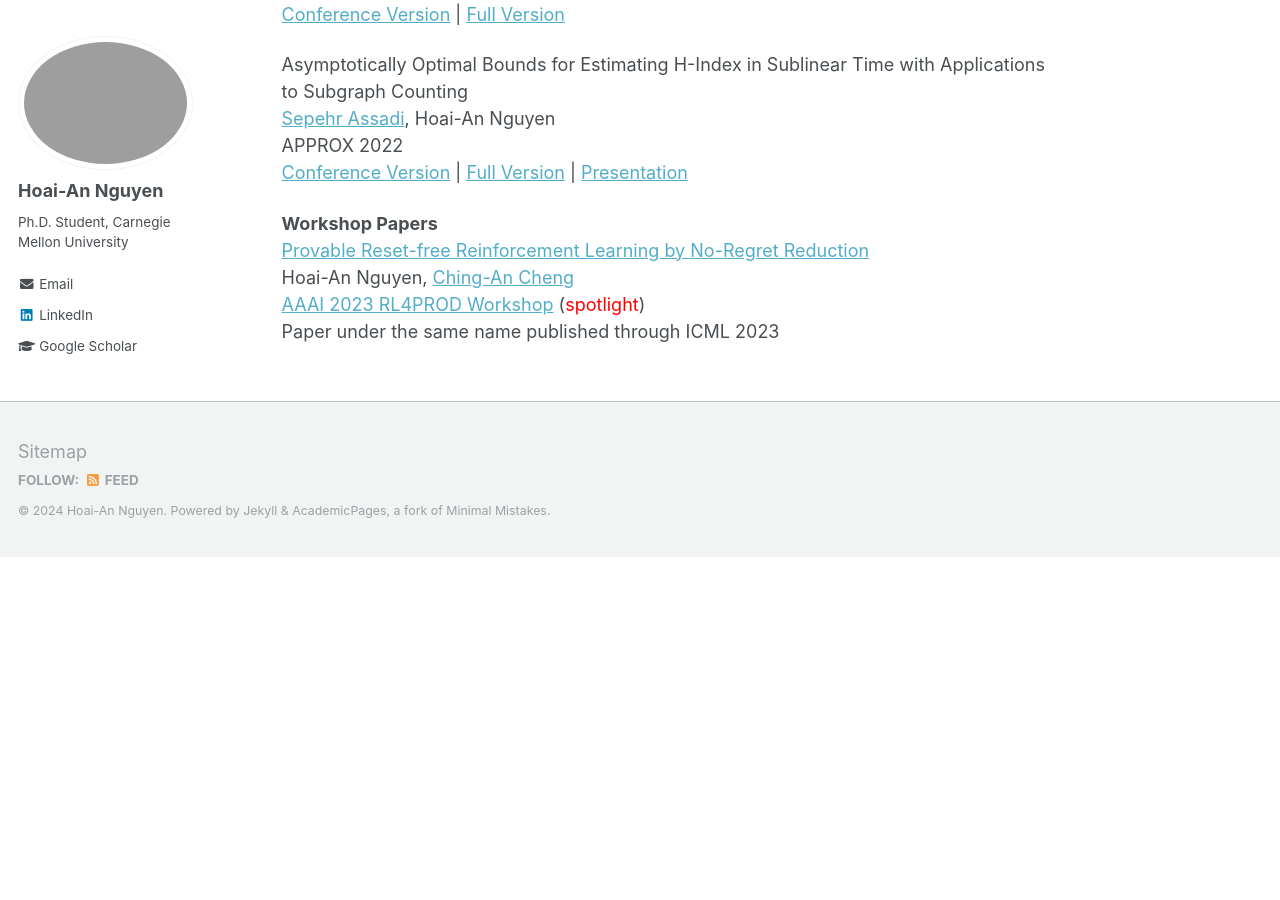
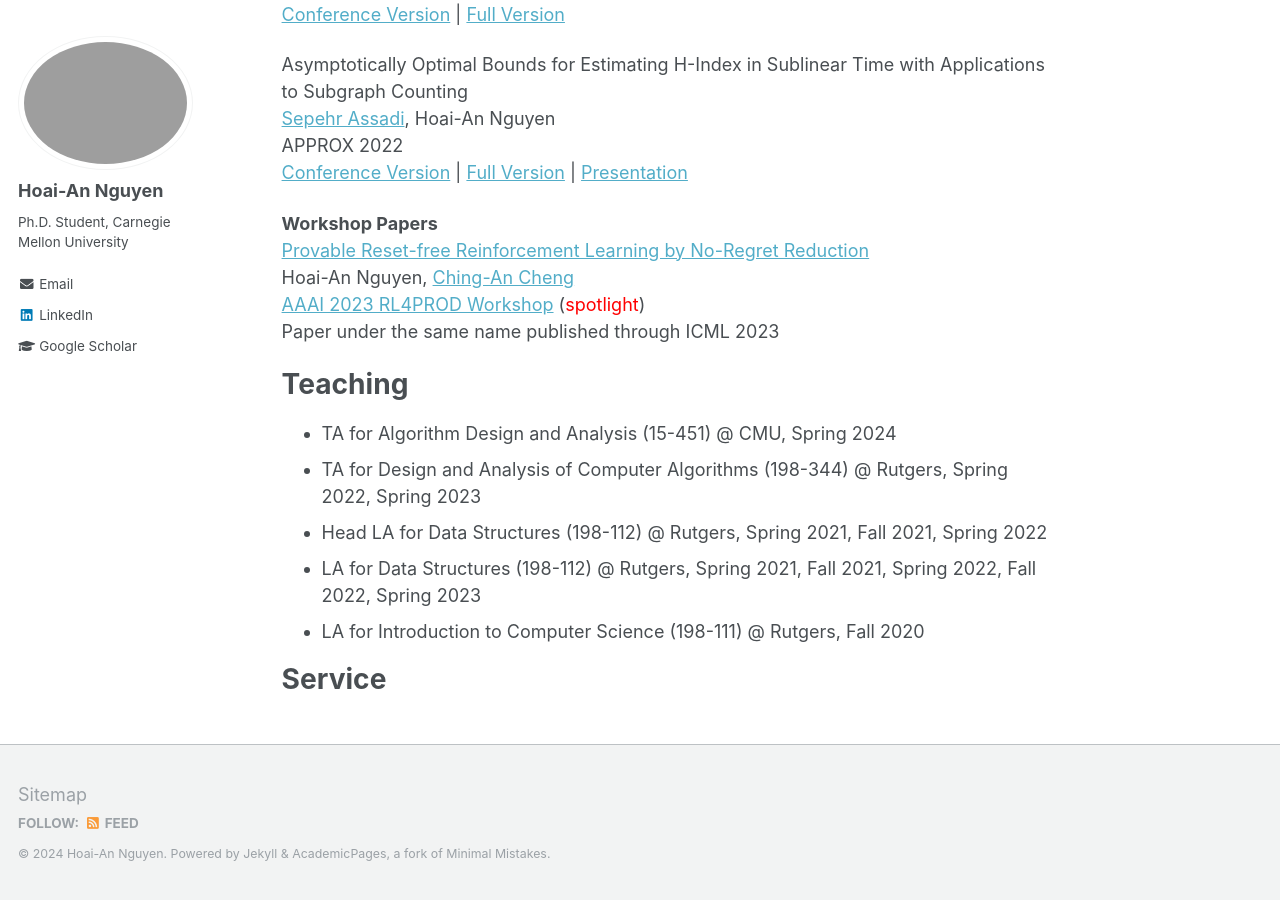
Before and after one commit to hoai77/hoai77.github.io, a Jekyll site: the page built from _pages/about.md, in a window 1280 px wide and 900 px high, scrolled down 1055 px. Built offline with Jekyll 4.4.1, drawn with Linux system fonts in a browser that asks for light colours; before the commit the page ends 1612 px from its top, so only the background shows below that.

Commit message:
adding teaching

```diff
--- a/_pages/about.md
+++ b/_pages/about.md
@@ -45,3 +45,14 @@ APPROX 2022 \\
 Hoai-An Nguyen, [Ching-An Cheng](https://www.chinganc.com/) \\
 [AAAI 2023 RL4PROD Workshop](https://sites.google.com/view/rlready4prodworkshop/home) (<font color = red>spotlight</font>) \\
 Paper under the same name published through ICML 2023
+
+Teaching
+========
+- TA for Algorithm Design and Analysis (15-451) @ CMU, Spring 2024
+- TA for Design and Analysis of Computer Algorithms (198-344) @ Rutgers, Spring 2022, Spring 2023
+- Head LA for Data Structures (198-112) @ Rutgers, Spring 2021, Fall 2021, Spring 2022
+- LA for Data Structures (198-112) @ Rutgers, Spring 2021, Fall 2021, Spring 2022, Fall 2022, Spring 2023
+- LA for Introduction to Computer Science (198-111) @ Rutgers, Fall 2020
+
+Service
+=======
```
